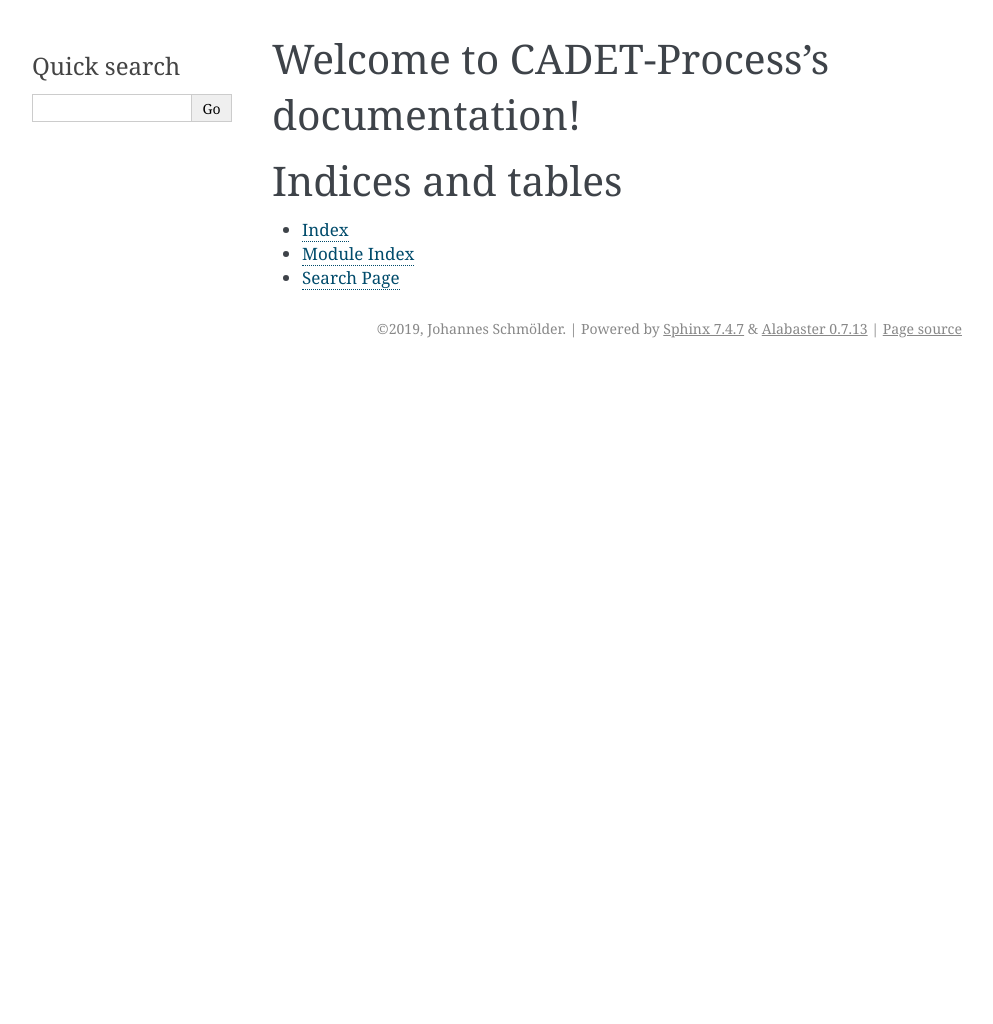
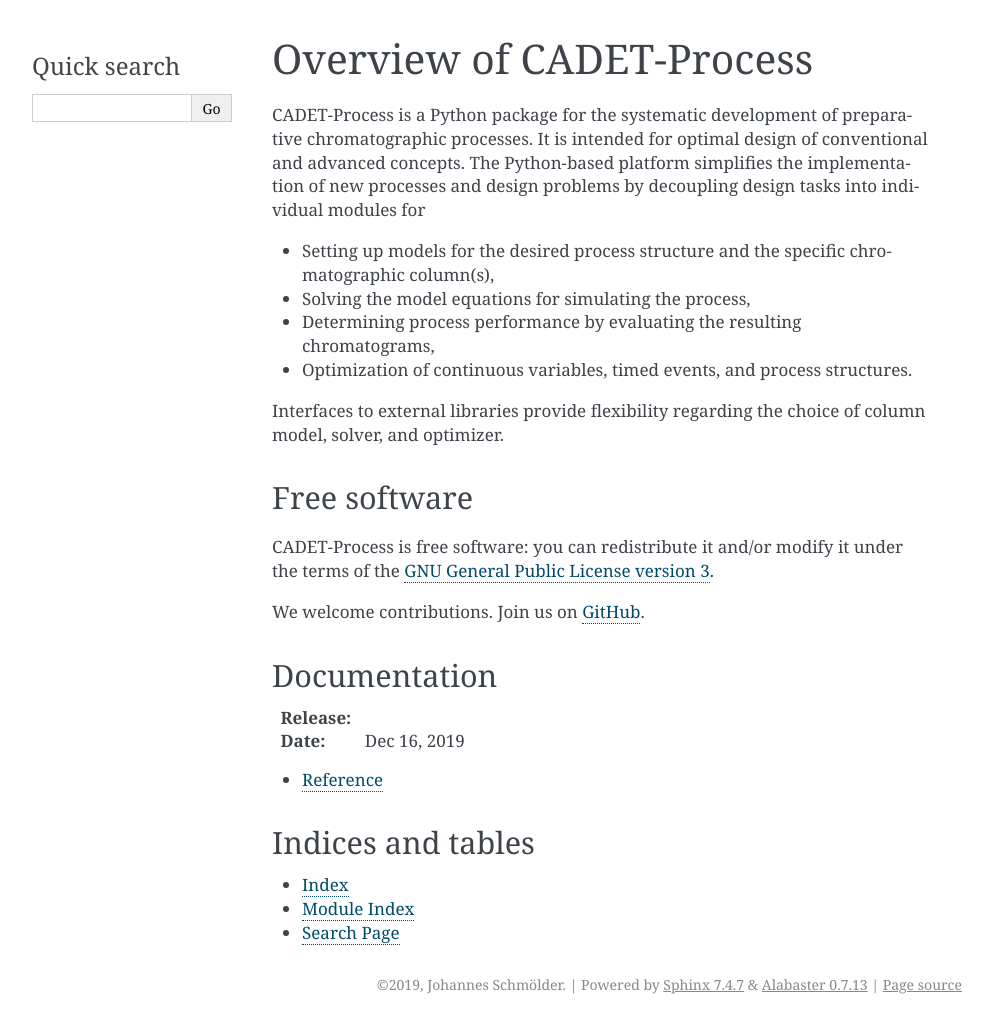
Before and after one commit to fau-advanced-separations/CADET-Process, a Sphinx documentation site: the page built from docs/source/index.rst, in a window 1280 px wide. Shown: the whole page, without its empty margins (148-1141 px from the left). Built offline with Sphinx 7.4.7, drawn with Linux system fonts in a browser that asks for light colours; before the commit the page ends 900 px from its top, so only the background shows below that.

Commit message:
added reference structure for docs

```diff
--- a/docs/source/conf.py
+++ b/docs/source/conf.py
@@ -16,9 +16,9 @@
 # add these directories to sys.path here. If the directory is relative to the
 # documentation root, use os.path.abspath to make it absolute, like shown here.
 #
-# import os
-# import sys
-# sys.path.insert(0, os.path.abspath('.'))
+import os
+import sys
+sys.path.insert(0, os.path.abspath('../..'))
 
 
 # -- General configuration ------------------------------------------------
--- a/docs/source/index.rst
+++ b/docs/source/index.rst
@@ -3,17 +3,52 @@
    You can adapt this file completely to your liking, but it should at least
    contain the root `toctree` directive.
 
-Welcome to CADET-Process's documentation!
-=========================================
+Overview of CADET-Process
+=========================
+
+CADET-Process is a Python package for the systematic development of preparative
+chromatographic processes. It is intended for optimal design of conventional and
+advanced concepts. The Python-based platform simplifies the implementation of
+new processes and design problems by decoupling design tasks into individual
+modules for
+
+
+-  Setting up models for the desired process structure and
+   the specific chromatographic column(s),
+-  Solving the model equations for simulating the process,
+-  Determining process performance by evaluating the resulting chromatograms,
+-  Optimization of continuous variables, timed events, and process structures.
+
+Interfaces to external libraries provide flexibility regarding the choice of
+column model, solver, and optimizer.
+
+Free software
+-------------
+
+CADET-Process is free software: you can redistribute it and/or modify it under
+the terms of the :doc:`GNU General Public License version 3 </license>`.
+
+We welcome contributions. Join us on
+`GitHub <https://github.com/fau-advanced-separations/CADET-Process>`_.
+
+
+Documentation
+-------------
+
+.. only:: html
+
+    :Release: |version|
+    :Date: |today|
 
 .. toctree::
-   :maxdepth: 2
-   :caption: Contents:
+   :maxdepth: 1
 
+   reference/index
+   license
 
 
 Indices and tables
-==================
+------------------
 
 * :ref:`genindex`
 * :ref:`modindex`
--- /dev/null
+++ b/docs/source/license.rst
@@ -0,0 +1 @@
+.. include:: ../../LICENSE
--- /dev/null
+++ b/docs/source/reference/fractionation.rst
@@ -0,0 +1,6 @@
+=============
+Fractionation
+=============
+
+.. currentmodule:: CADETProcess
+.. autoclass:: CADETProcess.fractionation.Fractionator
--- /dev/null
+++ b/docs/source/reference/introduction.rst
@@ -0,0 +1,5 @@
+============
+Introduction
+============
+
+.. currentmodule:: CADETProcess
--- /dev/null
+++ b/docs/source/reference/optimization.rst
@@ -0,0 +1,6 @@
+====================
+Process Optimization
+====================
+
+.. currentmodule:: CADETProcess
+.. autoclass:: CADETProcess.optimization.OptimizationProblem
--- /dev/null
+++ b/docs/source/reference/simulation.rst
@@ -0,0 +1,6 @@
+==================
+Process Simulation
+==================
+
+.. currentmodule:: CADETProcess
+.. autoclass:: CADETProcess.simulation.SolverBase
--- /dev/null
+++ b/docs/source/reference/utils.rst
@@ -0,0 +1,5 @@
+=====
+Utils
+=====
+
+.. currentmodule:: CADETProcess
```
Also changed, not shown: docs/source/reference/index.rst (added, +18 -0 lines), docs/source/reference/processmodel.rst (added, +10 -0 lines).
